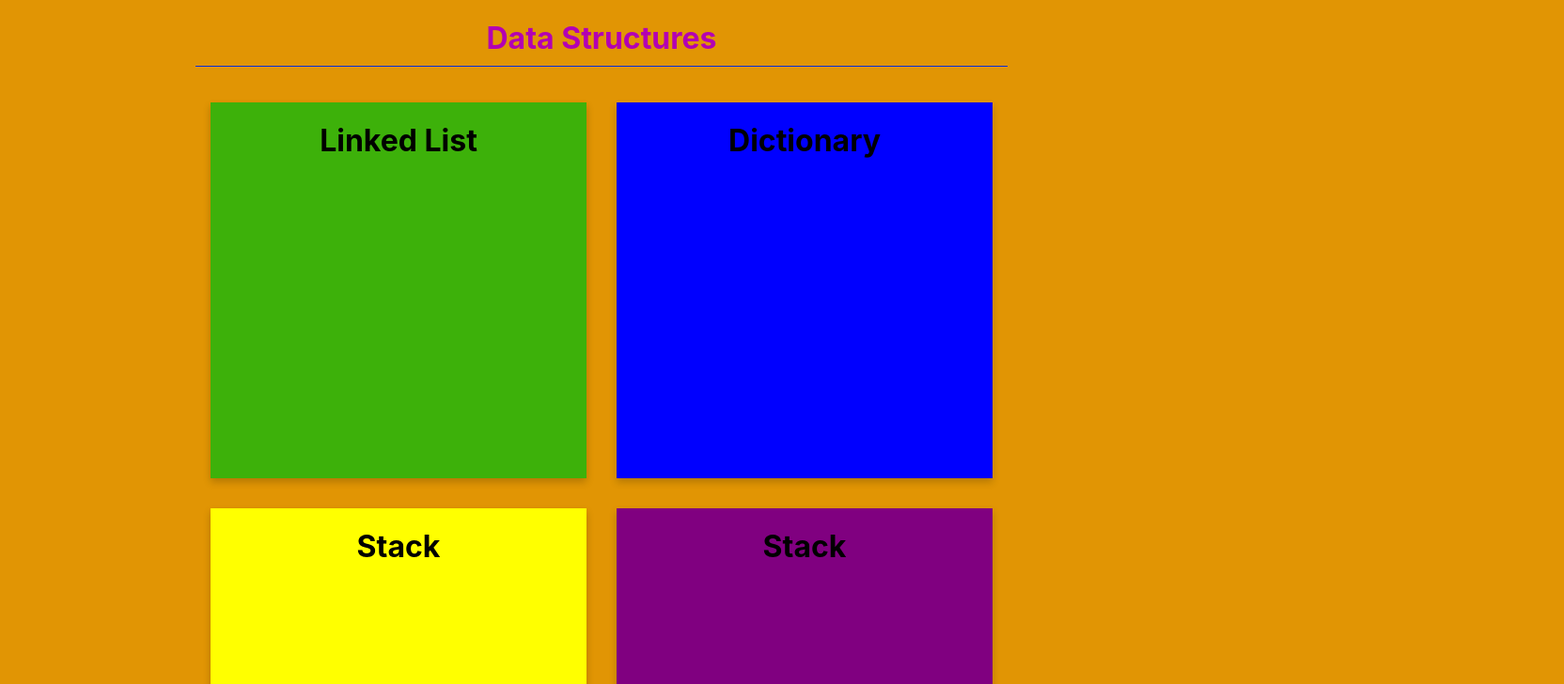
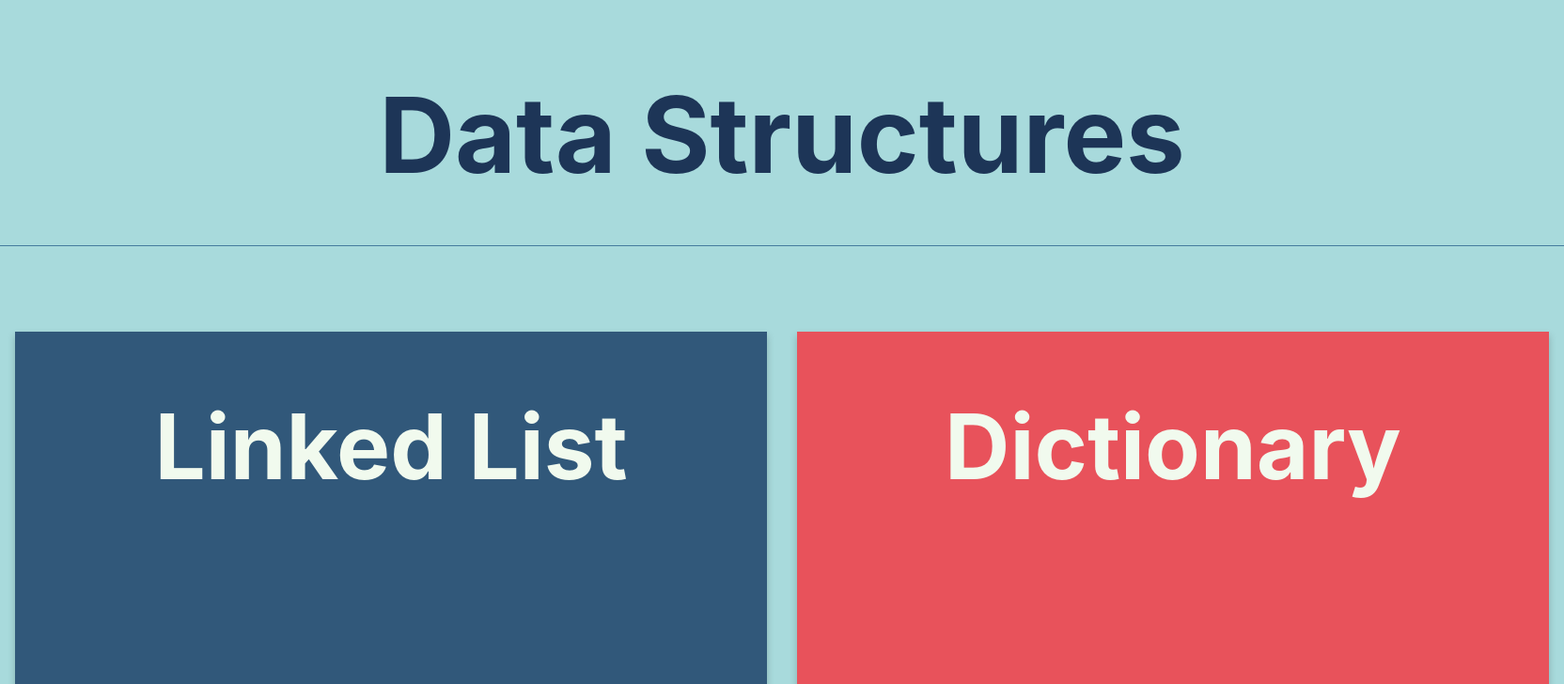
Before and after one commit to michael-mcmasters/Notecards, a React (Create React App) app: page / in a window 1280 px wide. Shown: the top 728 px of the page at 94% size, 1664 px wide, since content can reach past the window. Built offline with nearby package versions, Linux system fonts and the light colour scheme.

Commit message:
Add color theme and change card sizes

```diff
--- a/src/App.css
+++ b/src/App.css
@@ -5,7 +5,8 @@
 }
 
 .title {
-  color: rgb(179, 0, 179);
-  padding-bottom: 10px;
-  border-bottom: 1px solid rgb(6, 45, 219);
+  color: #1d3557;
+  font-size: 7rem;
+  padding-bottom: 50px;
+  border-bottom: 1px solid #457b9d;
 }
--- a/src/components/css/Card.css
+++ b/src/components/css/Card.css
@@ -23,8 +23,8 @@
 
 .flip-card {
   background-color: transparent;
-  width: 400px;
-  height: 400px;
+  width: 800px;
+  height: 550px;
   perspective: 1000px;
   margin: 1rem;
 }
@@ -53,11 +53,13 @@
 
 .flip-card-front {
   background-color: #bbb;
-  color: black;
+  color: #f1faee;
+  font-size: 3rem;
 }
 
 .flip-card-back {
   background-color: #2980b9;
-  color: white;
+  color: #f1faee;
   transform: rotateY(180deg);
+  font-size: 1.7rem;
 }
--- a/src/components/js/Cards.js
+++ b/src/components/js/Cards.js
@@ -5,26 +5,26 @@ export default function App() {
   const cards = [
     {
       id: 0,
-      backgroundColor: "#3db10a",
+      backgroundColor: "#31587A",
       frontText: "Linked List",
       backText: "A linked list is a linear data structure similar to an array. Each element is a separate object and links to the next object in that list. The first node is called the head and the last node on the list points to null. The main advantage of using linked lists is that nodes can be added or removed easily. Even though we can add nodes without reorganizing the entire data structure it still has many disadvantages. The disadvantages include using more memory then arrays because of the storage of the pointers and that search operations are slow due to nodes being accessed sequentially. ",
     },
     {
       id: 1,
-      backgroundColor: "blue",
+      backgroundColor: "#E8525B",
       frontText: "Dictionary",
       backText: "A dictionary is a general-purpose data structure for storing a group of objects. Dictionaries have a collection of key and value pairs. When presented with a key the dictionary will return the associated value. Main operations of dictionaries are retrieving a value, updating a value, removing a key-value pair and testing for existence of a key. Advantages of this data structure are that it is well structured, clear, and provides good documentation for each object. Disadvantages of this data structure is that it is time consuming to create, it does not provide functional details, and it is not acceptable to many nontechnical users.",
     },
     {
       id: 2,
-      backgroundColor: "yellow",
+      backgroundColor: "#E8525B",
       frontText: "Stack",
       backText: "A stack is an ordered collection of items that follow the last in first out principle. It is only open at one end which means the items are inserted and deleted at one end called top of the stack . This means that the newest elements are at the top and the oldest elements are at the bottom. The three main operations that can be performed on stacks are inserting an item into the stack (push), deleting an item from the stack (pop), and displaying the contents of the stack (peek or top). Advantages of this data structure are that it allows you to control how memory is distributed, it is not easily corrupted and helps you manage data in LIFO order. Disadvantages of this database is that stack memory is limited and that variable storage will be overwritten which sometimes leads to undefined behavior of the function or program.",
     },
     {
       id: 3,
-      backgroundColor: "purple",
-      frontText: "Stack",
+      backgroundColor: "#31587A",
+      frontText: "Queue",
       backText: "Queues process elements in the order that they were entered rather than the most recent element. This means that they follow the first in first out principle. One end is always used to insert data and the other end is used to remove data. This means that it ensures that the oldest data is processed first. The advantages of this data structure is the dynamic size, that it orders data in the order it was received, and it has a low runtime. The disadvantage of the first out first in principle is that it can only retrieve the oldest element.",
     },
   ];
--- a/src/index.css
+++ b/src/index.css
@@ -5,7 +5,7 @@ body {
   -webkit-font-smoothing: antialiased;
   -moz-osx-font-smoothing: grayscale;
 
-  background-color: #e19504;
+  background-color: #a8dadc;
 }
 
 code {
```
